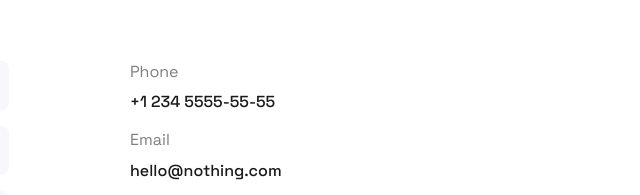
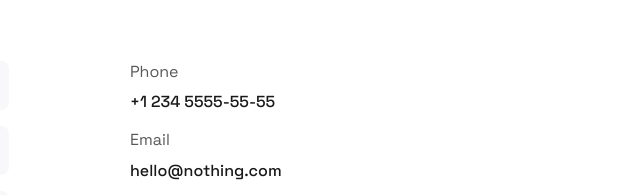
Before and after one commit to Tysiachnyk/Stellar-Pulse-Landing-Page, a website built with Parcel: page src/index.html in a window 1280 px wide. Shown: the part 4372-4567 px from the top of the page, 522-1162 px from the left. Built offline with nearby package versions, Linux system fonts and the light colour scheme.

Commit message:
change contrast ratio

```diff
--- a/src/styles/blocks/_contacts.scss
+++ b/src/styles/blocks/_contacts.scss
@@ -122,7 +122,7 @@
 
   &__label {
     display: block;
-    color: rgba(126, 126, 131, 1);
+    color: rgba(89, 89, 89, 1);
     margin-bottom: var(--spacing-2);
 
     &:hover {
```
Also changed, not shown: src/images/logo.webp.
